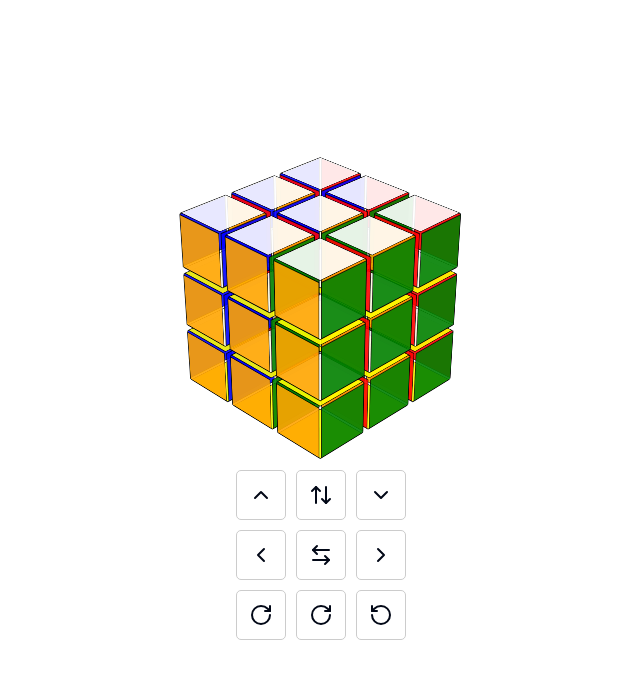
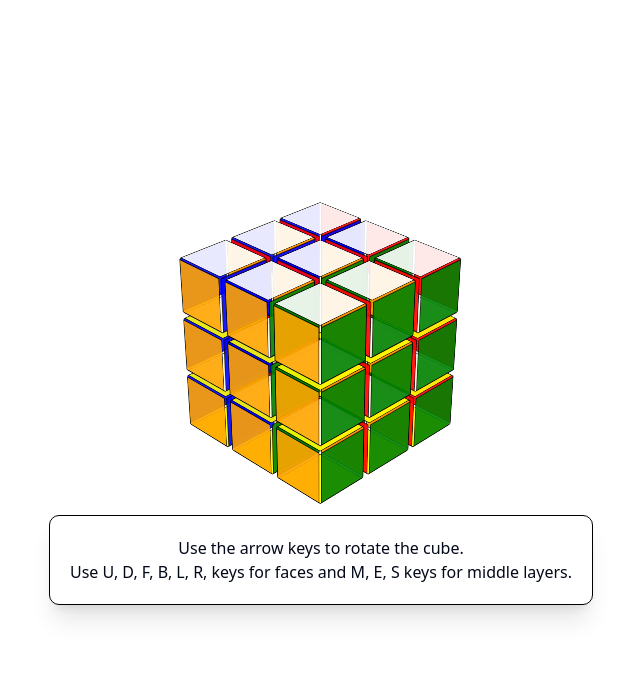
Before and after one commit to HasanYahya101/RubixSimulation-Vite, a React (Vite) app: page / in a window 1280 px wide. Shown: the top 678 px of the page, without its empty margins (319-959 px from the left). Built offline with nearby package versions, Linux system fonts and the light colour scheme.

Commit message:
refactor: Fix touch screen detection in playground component

```diff
--- a/src/components/component/playground.jsx
+++ b/src/components/component/playground.jsx
@@ -184,7 +184,7 @@ const RubiksCube = () => {
                     ))}
                 </div>
             </div>
-            {!isTouchScreen === true ? (
+            {isTouchScreen === true ? (
                 <div className="controls bottom-8 right-auto left-auto z-40">
                     <div className="control-row">
                         <button onClick={() => rotateFace('U', 'clockwise')}><ChevronUp /></button>
```
